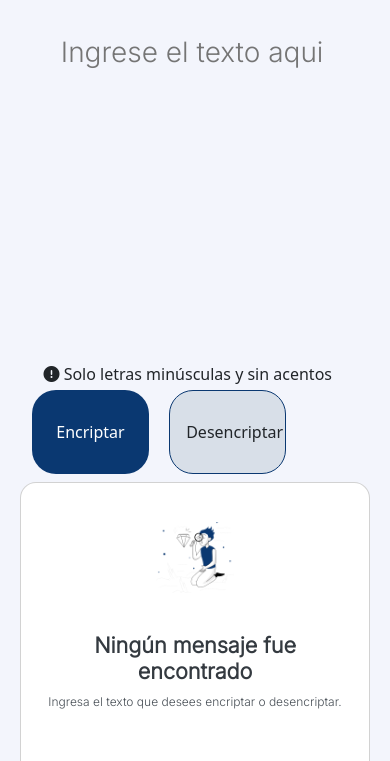
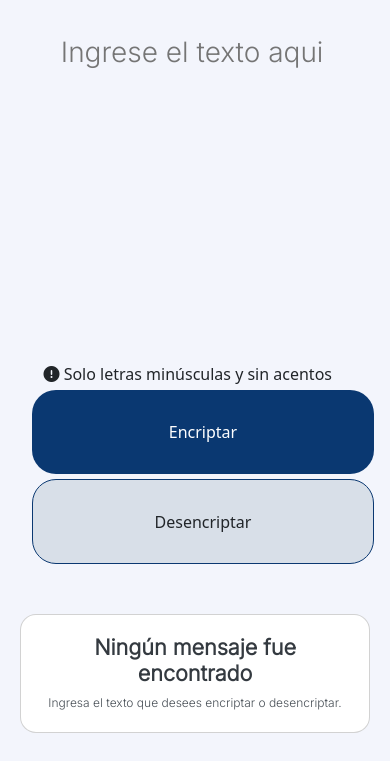
Before and after one commit to alejosandrini/Challenge-ONE, a plain HTML site: page encriptador-texto/encriptador.html in a window 390 px wide. Shown: the part 83-844 px from the top of the page. Drawn offline with nearby package versions, Linux system fonts and the light colour scheme.

Commit message:
Agrego estructura tablet y celular

```diff
--- a/encriptador-texto/encriptador.html
+++ b/encriptador-texto/encriptador.html
@@ -27,7 +27,7 @@
                         <i class="fa-solid fa-circle-exclamation"></i>
                         Solo letras minúsculas y sin acentos
                     </label>
-                    <div class="d-block d-md-flex justify-content-center w-100">
+                    <div class="d-block d-sm-flex justify-content-center w-100">
                         <button type="button" class="btn mx-2" id="encriptar">Encriptar</button>
                         <button type="button" class="btn mx-2" id="desencriptar">Desencriptar</button>
                     </div>
--- a/static/css/style-challenge1.css
+++ b/static/css/style-challenge1.css
@@ -49,7 +49,7 @@ html{
 #resultado{
     display: flex;
     align-items: flex-start;
-    padding: 0px;
+    padding: 4px;
     gap: 24px;
     background-color: #FFFFFF;
     height: 95vh;
@@ -95,7 +95,7 @@ p{
 }
 
 #encriptar{
-    padding: 1rem;
+    padding: 1vw;
 
     width: 30vw;
     height: 10vh;
@@ -109,7 +109,7 @@ p{
 #desencriptar{
     box-sizing: border-box;
 
-    padding: 1rem;
+    padding: 1vw;
 
     width: 30vw;
     height: 10vh;
@@ -123,3 +123,23 @@ p{
 label{
     margin-left: 5vw;
 }
+
+@media only screen and (max-width: 768px) {
+    #sin-mensaje{
+      display: none;
+    }
+
+    #resultado{
+        height: auto;
+        margin-top: 50px !important;
+    }
+
+    #encriptar{
+        width: 100%;
+    }
+
+    #desencriptar{
+        width: 100%;
+        margin-top: 5px;
+    }
+  }
```
